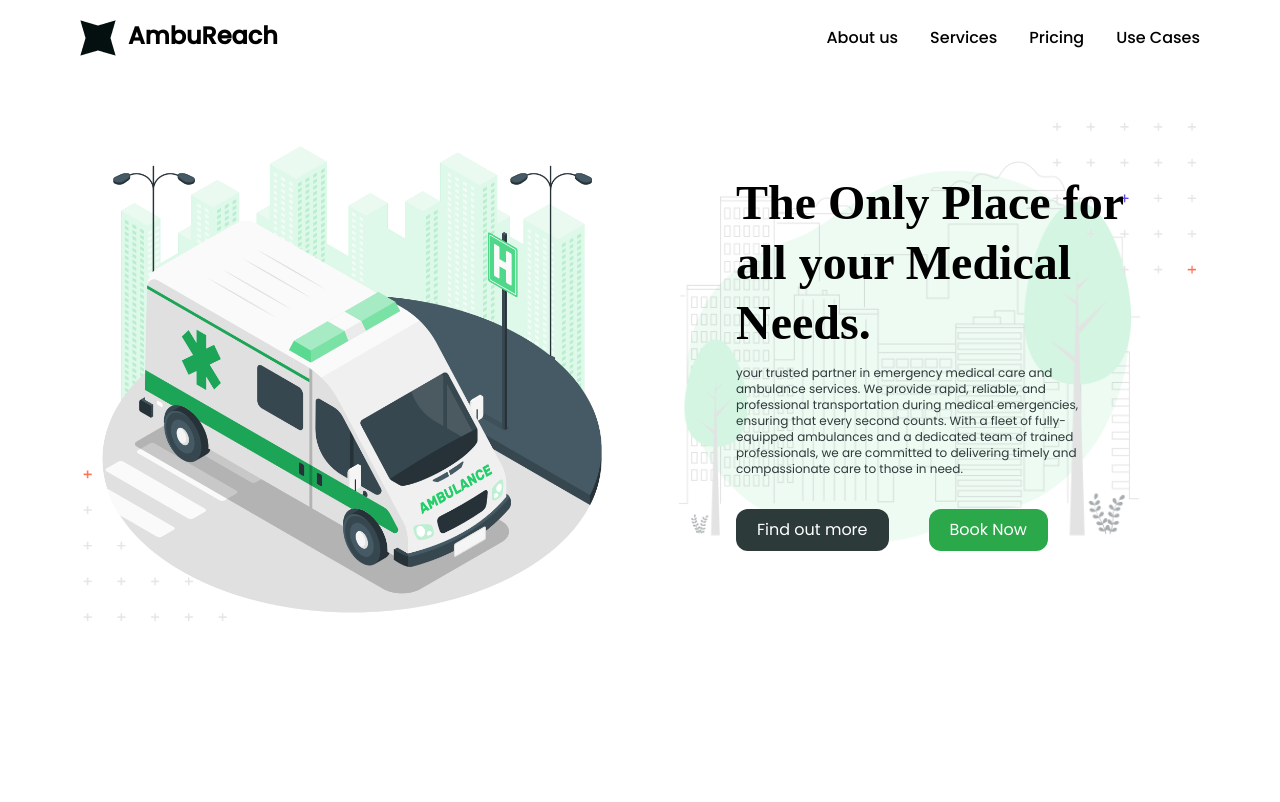
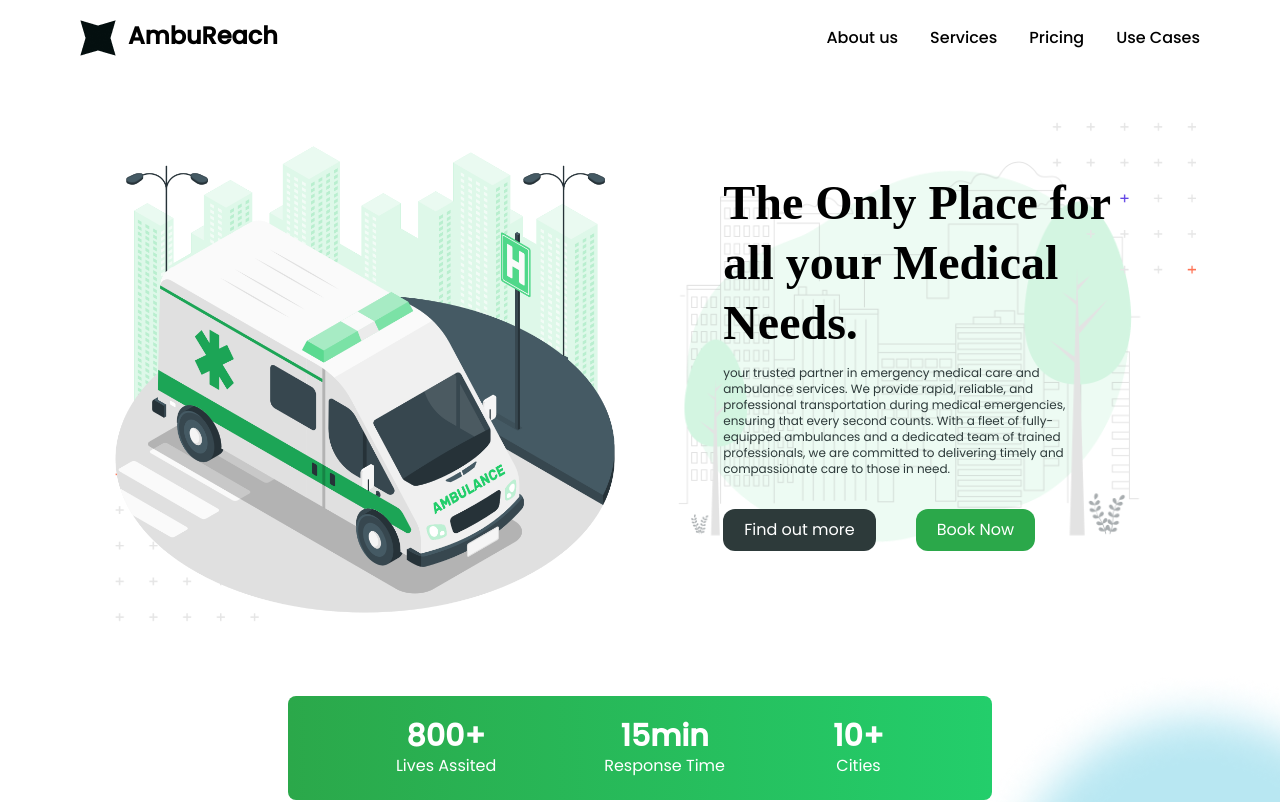
Before and after one commit to AyushMaharwade/Ambulance-Service-webiste, a React (Vite) app: page / in a window 1280 px wide. Shown: the top 802 px of the page. Built offline with nearby package versions, Linux system fonts and the light colour scheme; a web font is replaced by a local one.

Commit message:
modified:   src/App.jsx 	new file:   src/components/Insight.jsx 	modified:   src/components/Main.jsx

```diff
--- a/src/App.jsx
+++ b/src/App.jsx
@@ -1,5 +1,6 @@
 import Navbar from "./components/Navbar"
 import Main from "./components/Main"
+import Insight from "./components/Insight"
 
 const App = () => {
 
@@ -7,6 +8,7 @@ const App = () => {
     <>
     <Navbar />
     <Main />
+    <Insight />
     </>
   )
 }
--- /dev/null
+++ b/src/components/Insight.jsx
@@ -0,0 +1,24 @@
+
+const Insight = () => {
+  return (
+    <section className="w-auto h-[20vh] flex items-center justify-center font-poppins relative">
+        <div className="flex items-center justify-evenly h-[13vh] w-[80vw] md:w-[55vw] bg-gradient-to-r from-primary to-primary-light rounded-lg">
+            <div className="flex items-center justify-center flex-col text-white">
+                <h1 className="text-xl font-semibold md:text-3xl">800+</h1>
+                <p>Lives Assited</p>
+            </div>
+            <div className="flex items-center justify-center flex-col text-white">
+                <h1 className="text-xl font-semibold md:text-3xl">15min</h1>
+                <p>Response Time</p>
+            </div>
+            <div className="flex items-center justify-center flex-col text-white">
+                <h1 className="text-xl font-semibold md:text-3xl">10+</h1>
+                <p>Cities</p>
+            </div>
+        </div>
+        <img src="public/assets/images/Ellipse 10.png" className="absolute right-0 top-0.5 -z-10 " />
+    </section>
+  )
+}
+
+export default Insight
--- a/src/components/Main.jsx
+++ b/src/components/Main.jsx
@@ -1,7 +1,7 @@
 
 const Main = () => {
   return (
-    <section className="flex items-center justify-center md:gap-[10vw] font-poppins my-10 relative">
+    <section className="flex items-center justify-center md:gap-[8vw] font-poppins my-10 relative">
     <div>
         <img src="public/assets/images/Ambulance-amico.png" className="h-[32rem] hidden md:block lg:block"/>
     </div>
@@ -21,7 +21,7 @@ const Main = () => {
     </div>
     <img src="public/assets/images/Ambulance-bro (1).png" className="absolute h-[30rem] opacity-40 -z-10 top-0 lg:right-[8rem]"/>
     <img src="public/assets/icons/Group 590.png" className="absolute h-[10rem] -z-10 top-0 right-3 md:right-[5rem] rotate-90"/>
-    <img src="public/assets/icons/Group 590.png" className="absolute h-[10rem] -z-10 bottom-0 left-3 md:left-[5rem] -rotate-90"/>
+    <img src="public/assets/icons/Group 590.png" className="absolute h-[10rem] -z-10 bottom-0 left-3 md:left-[7rem] -rotate-90"/>
     </section>
   )
 }
```
